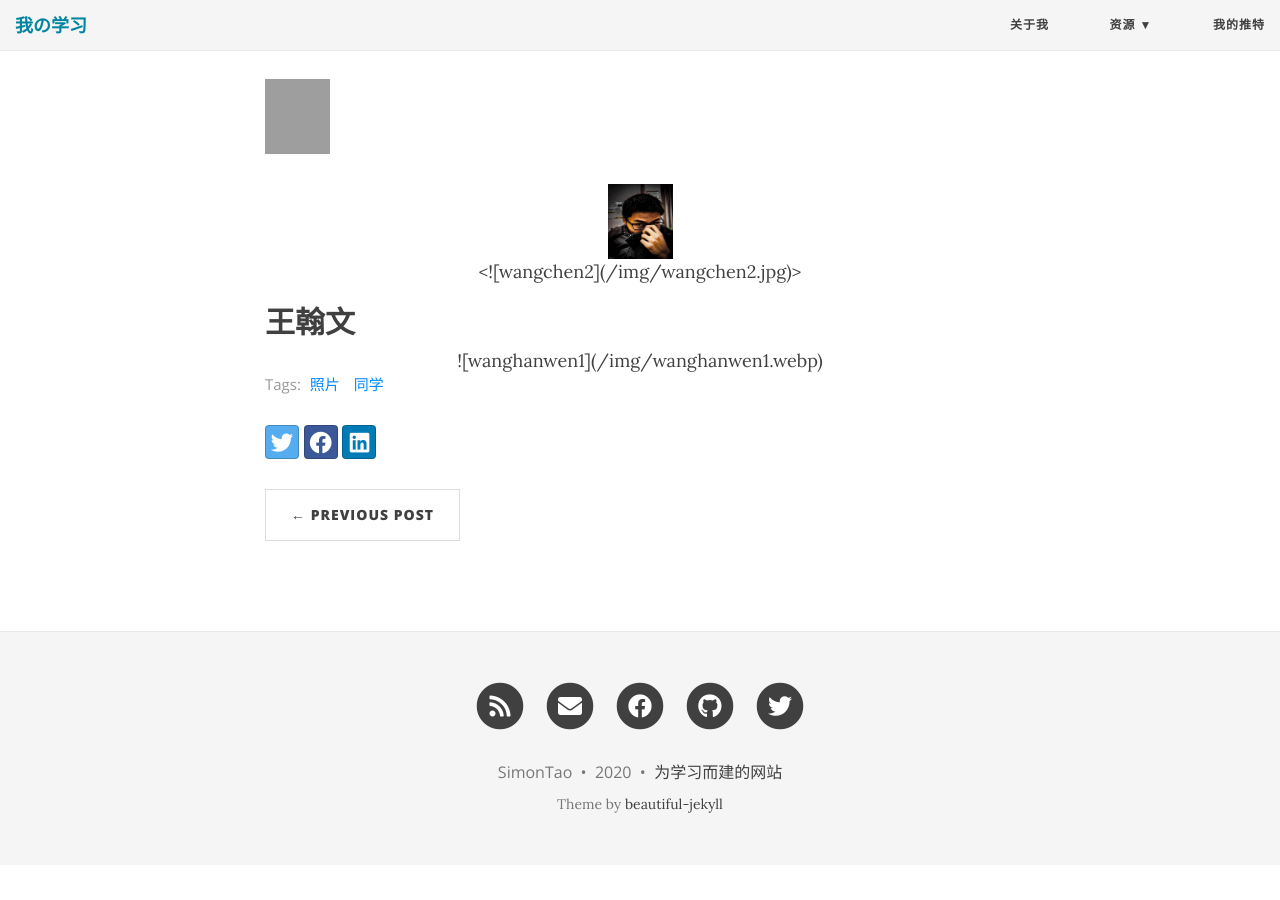
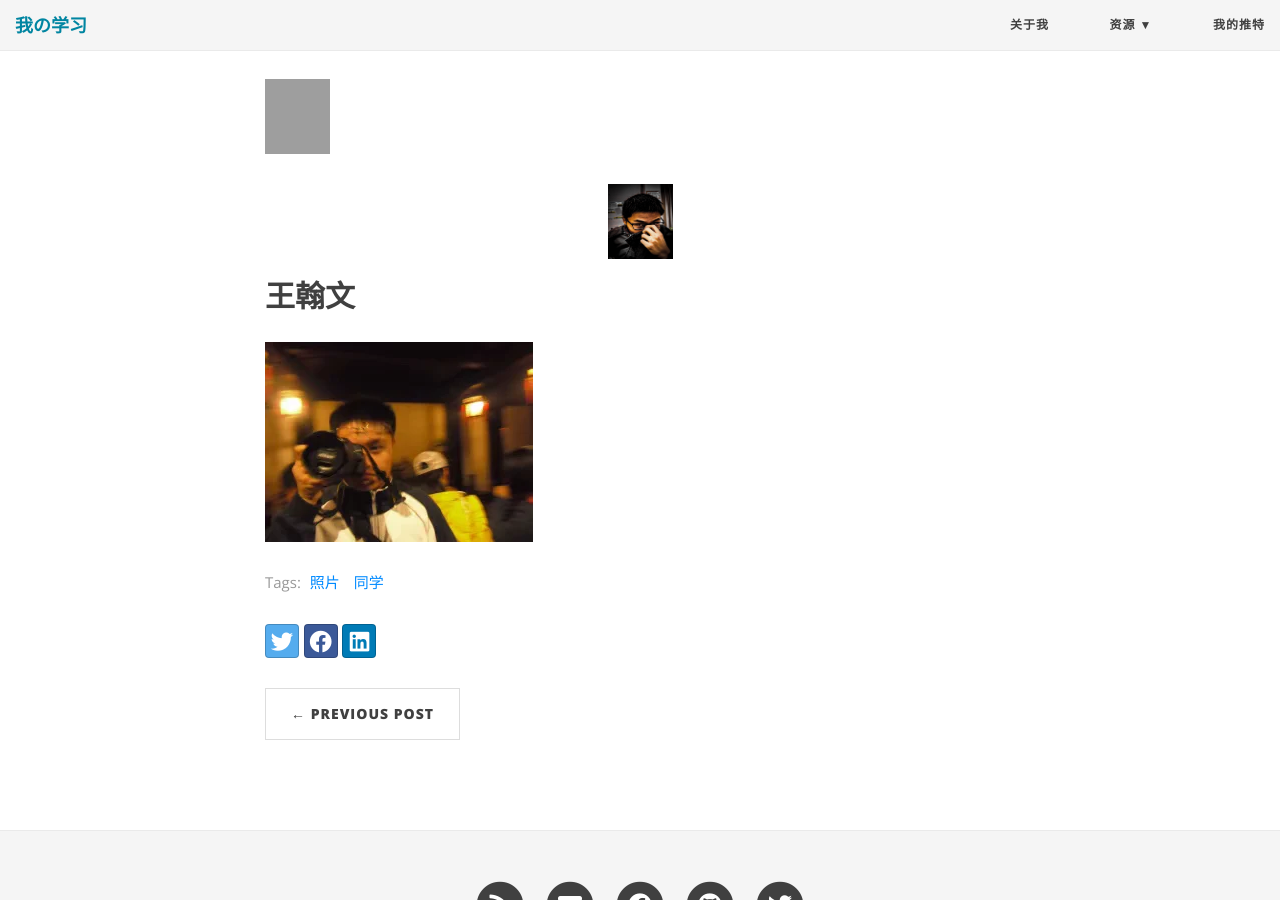
Before and after one commit to SimonTao0831/SimonTao0831.github.io, a Jekyll site: the page built from _posts/2020-03-23-my-high-school-friends.md, in a window 1280 px wide and 900 px high, scrolled down 591 px. Built offline with Jekyll 4.4.1, drawn with Linux system fonts in a browser that asks for light colours; nearby versions of some CDN libraries; before the commit the page ends 1456 px from its top, so only the background shows below that; grey boxes are pictures that could not be loaded.

Commit message:
Update 2020-03-23-my-high-school-friends.md

```diff
--- a/_posts/2020-03-23-my-high-school-friends.md
+++ b/_posts/2020-03-23-my-high-school-friends.md
@@ -14,8 +14,7 @@ tags: [照片, 同学]
 <img width="65" height="75" src="https://raw.githubusercontent.com/mzlogin/mzlogin.github.io/master/images/posts/markdown/demo.png">
 <div align = "center"><img width="65" height="75" src="/img/wangchen2.jpg"></div>
 
-<div align = "center"><![wangchen2](/img/wangchen2.jpg)></div>
 
 ## 王翰文
 
-<div align=center>![wanghanwen1](/img/wanghanwen1.webp)
+![wanghanwen1](/img/wanghanwen1.webp)
```
